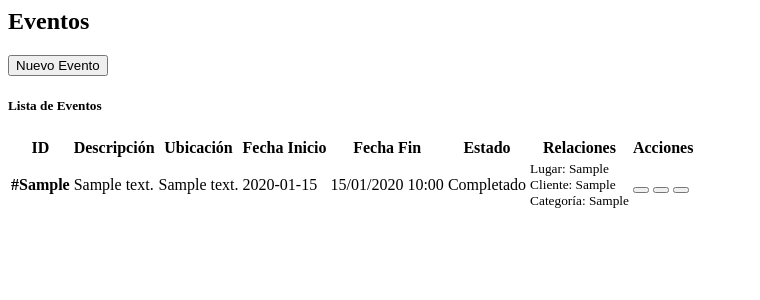
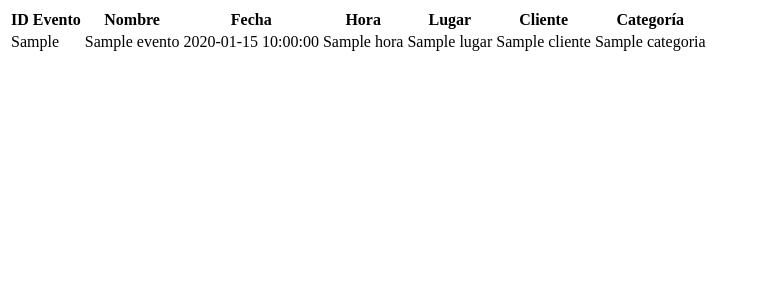
Before and after one commit to Tania2809/Practica1AS, a Flask app: template templates/eventos.html in a window 1280 px wide. Shown: the top 300 px of the page, without its empty margins (0-760 px from the left). Run offline with Flask 3, Linux system fonts and the light colour scheme; the template is opened without the code that fills it: most values are stand-ins (such as "Sample title", 1, 10 or a date in 2020).

Commit message:
Update eventos.html

```diff
--- a/templates/eventos.html
+++ b/templates/eventos.html
@@ -1,93 +1,28 @@
-<div class="container-fluid">
-    <!-- Contenido de la tabla de eventos que te proporcioné anteriormente -->
-    <div class="d-flex justify-content-between align-items-center mb-4">
-        <h2 class="mb-0">Eventos</h2>
-        <button class="btn btn-primary" data-bs-toggle="modal" data-bs-target="#modalEvento">
-            <i class="fas fa-plus me-2"></i>Nuevo Evento
-        </button>
-    </div>
-
-    <div class="card">
-        <div class="card-header bg-light">
-            <h5 class="card-title mb-0">Lista de Eventos</h5>
-        </div>
-        <div class="card-body">
 <div class="table-responsive">
-                <table class="table table-hover table-striped">
-                    <thead class="table-dark">
+    <table class="table table-sm">
+        <thead class="table-active">
             <tr>
-                            <th>ID</th>
-                            <th>Descripción</th>
-                            <th>Ubicación</th>
-                            <th>Fecha Inicio</th>
-                            <th>Fecha Fin</th>
-                            <th>Estado</th>
-                            <th>Relaciones</th>
-                            <th>Acciones</th>
+                <th>ID Evento</th>
+                <th>Nombre</th>
+                <th>Fecha</th>
+                <th>Hora</th>
+                <th>Lugar</th>
+                <th>Cliente</th>
+                <th>Categoría</th>
             </tr>
         </thead>
         <tbody>
             {% for evento in eventos %}
             <tr>
-                            <td><strong>#{{ evento.idEvento }}</strong></td>
-                            <td>{{ evento.descriptionEvento }}</td>
-                            <td>{{ evento.descriptionUbicacion }}</td>
-                            <td>
-                                {% if evento.fechalnicio %}
-                                    {{ evento.fechalnicio.strftime('%d/%m/%Y %H:%M') }}
-                                {% else %}
-                                    <span class="text-muted">N/A</span>
-                                {% endif %}
-                            </td>
-                            <td>
-                                {% if evento.fechaFin %}
-                                    {{ evento.fechaFin.strftime('%d/%m/%Y %H:%M') }}
-                                {% else %}
-                                    <span class="text-muted">N/A</span>
-                                {% endif %}
-                            </td>
-                            <td>
-                                <span class="badge
-                                    {% if evento.estado == 'Activo' %}bg-success
-                                    {% elif evento.estado == 'Completado' %}bg-primary
-                                    {% elif evento.estado == 'Cancelado' %}bg-danger
-                                    {% elif evento.estado == 'Pendiente' %}bg-warning
-                                    {% else %}bg-secondary{% endif %}">
-                                    {{ evento.estado or 'Sin estado' }}
-                                </span>
-                            </td>
-                            <td>
-                                <small class="text-muted">
-                                    Lugar: {{ evento.idLugar }}<br>
-                                    Cliente: {{ evento.idCliente }}<br>
-                                    Categoría: {{ evento.idCategoria }}
-                                </small>
-                            </td>
-                            <td>
-                                <div class="btn-group btn-group-sm">
-                                    <button class="btn btn-outline-primary" title="Editar">
-                                        <i class="fas fa-edit"></i>
-                                    </button>
-                                    <button class="btn btn-outline-info" title="Ver detalles">
-                                        <i class="fas fa-eye"></i>
-                                    </button>
-                                    <button class="btn btn-outline-danger" title="Eliminar">
-                                        <i class="fas fa-trash"></i>
-                                    </button>
-                                </div>
-                            </td>
-                        </tr>
-                        {% else %}
-                        <tr>
-                            <td colspan="8" class="text-center text-muted py-4">
-                                <i class="fas fa-calendar-times fa-2x mb-2"></i>
-                                <p>No hay eventos registrados</p>
-                            </td>
+                <td>{{ evento.idEvento }}</td>
+                <td>{{ evento.nombre }}</td>
+                <td>{{ evento.fecha }}</td>
+                <td>{{ evento.hora }}</td>
+                <td>{{ evento.lugar }}</td>
+                <td>{{ evento.cliente }}</td>
+                <td>{{ evento.categoria }}</td>
             </tr>
             {% endfor %}
         </tbody>
     </table>
 </div>
-        </div>
-    </div>
-</div>
```
Lines whose indentation alone changed are shown as unchanged.
